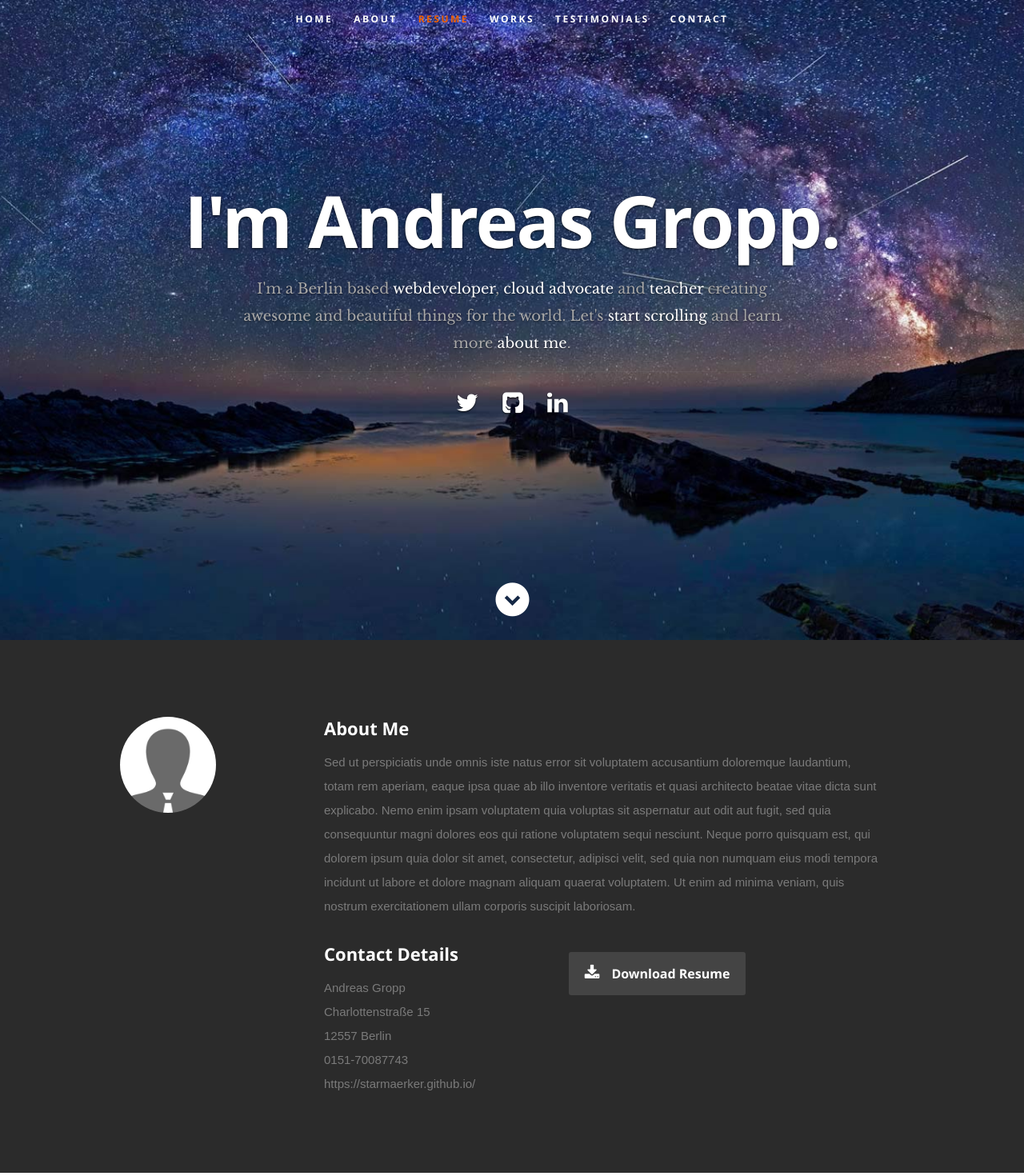
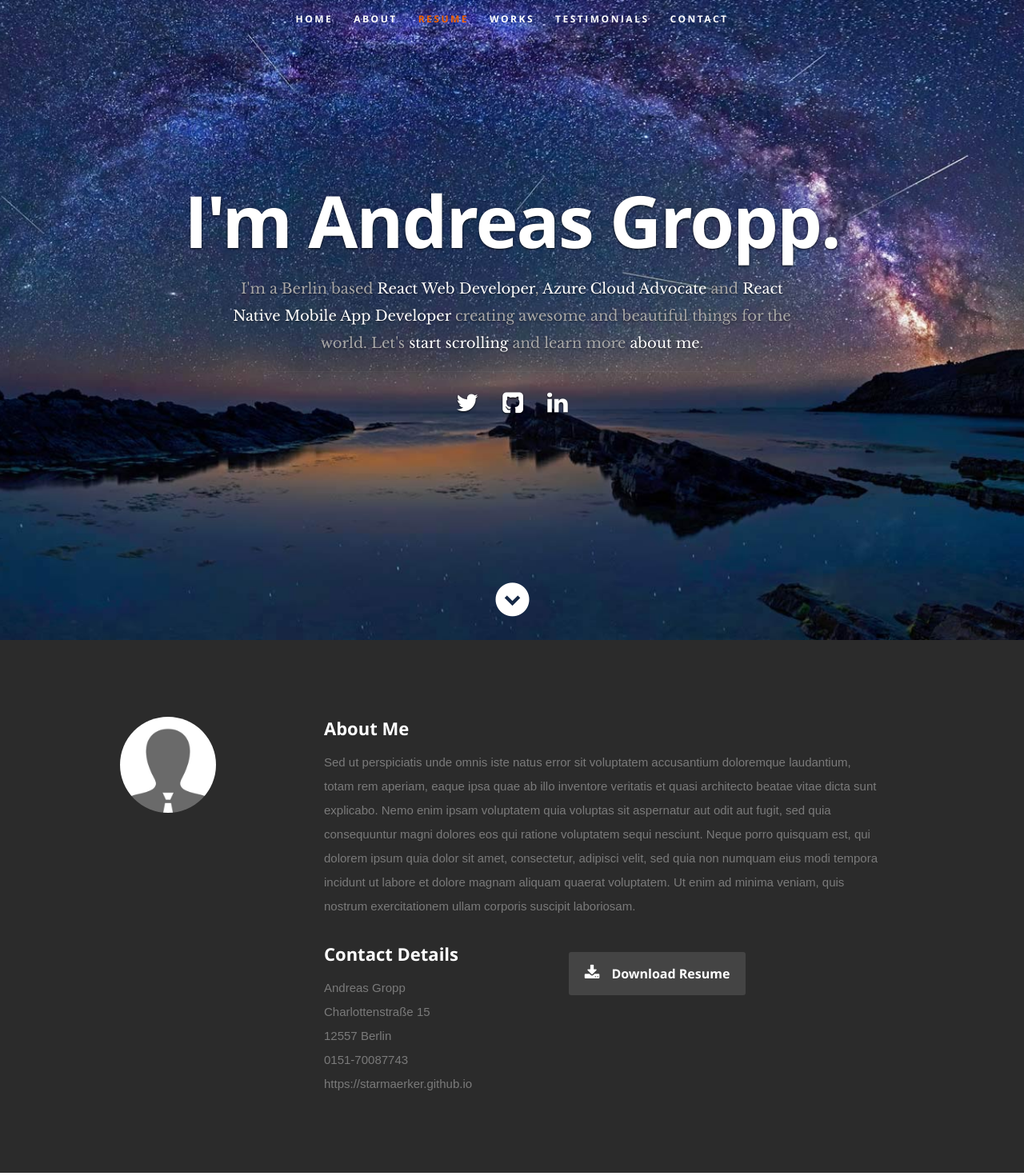
Before and after one commit to starmaerker/src-starmaerker.github.io, a React (Create React App) app: page / in a window 1280 px wide. Shown: the top 1470 px of the page at 80% size. Built offline with nearby package versions, Linux system fonts and the light colour scheme.

Commit message:
refined skills and header

```diff
--- a/public/css/layout.css
+++ b/public/css/layout.css
@@ -350,10 +350,16 @@ ul#nav li.current a { color: #F06000; }
   	-moz-animation: html5 2s ease;
   	-webkit-animation: html5 2s ease;
 }
-.jquery {
-  	width: 50%;
+.react {
+  	width: 70%;
   	-moz-animation: jquery 2s ease;
   	-webkit-animation: jquery 2s ease;
+}
+
+.react-native {
+  width: 60%;
+  -moz-animation: jquery 2s ease;
+  -webkit-animation: jquery 2s ease;
 }
 
 @-moz-keyframes photoshop {
--- a/src/components/about/about.js
+++ b/src/components/about/about.js
@@ -26,7 +26,7 @@ export default class About extends Component {
                                         12557 Berlin
                   </span><br />
                                     <span>0151-70087743</span><br />
-                                    <span>https://starmaerker.github.io/</span>
+                                    <span>https://starmaerker.github.io</span>
                                 </p>
                             </div>
                             <div className="columns download">
--- a/src/components/header/header.js
+++ b/src/components/header/header.js
@@ -19,7 +19,7 @@ export default class Header extends Component {
                 <div className="row banner">
                     <div className="banner-text">
                         <h1 className="responsive-headline">I'm Andreas Gropp.</h1>
-                        <h3>I'm a Berlin based <span>webdeveloper</span>, <span>cloud advocate</span> and <span>teacher</span> creating awesome and
+                        <h3>I'm a Berlin based <span>React Web Developer</span>, <span>Azure Cloud Advocate</span> and <span>React Native Mobile App Developer</span> creating awesome and
                     beautiful things for the world. Let's <a className="smoothscroll" href="#about">start scrolling </a>
                             and learn more <a className="smoothscroll" href="#about">about me</a>.</h3>
                         <hr />
--- a/src/components/resume/resume.js
+++ b/src/components/resume/resume.js
@@ -85,7 +85,8 @@ export default class Resume extends Component {
                                 <li><span className="bar-expand wordpress" /><em>CSS</em></li>
                                 <li><span className="bar-expand css" /><em>C#</em></li>
                                 <li><span className="bar-expand html5" /><em>Azure</em></li>
-                                <li><span className="bar-expand jquery" /><em>React</em></li>
+                                <li><span className="bar-expand react" /><em>React</em></li>
+                                <li><span className="bar-expand react-native" /><em>React Native</em></li>
                             </ul>
                         </div>
                     </div>
```
